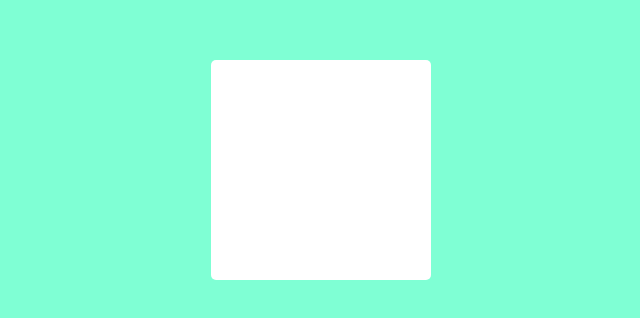
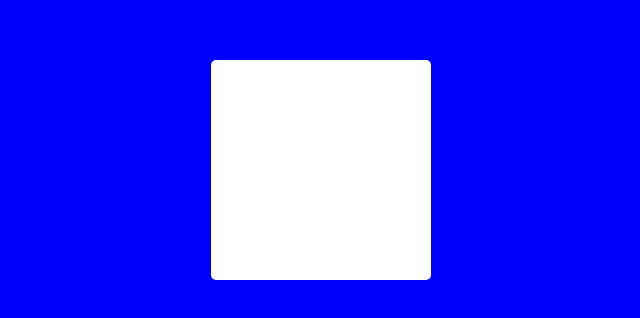
Before and after one commit to ShobhitSagar/Swastik-Animation, a plain HTML site: page index.html in a window 1280 px wide. Shown: the part 238-556 px from the top of the page, without its empty margins (319-959 px from the left). Drawn offline with Linux system fonts and the light colour scheme.

Commit message:
changed color

```diff
--- a/style.css
+++ b/style.css
@@ -1,5 +1,5 @@
 * {
-    background-color: aquamarine;
+    background-color: blue;
 }
 
 body {
```
